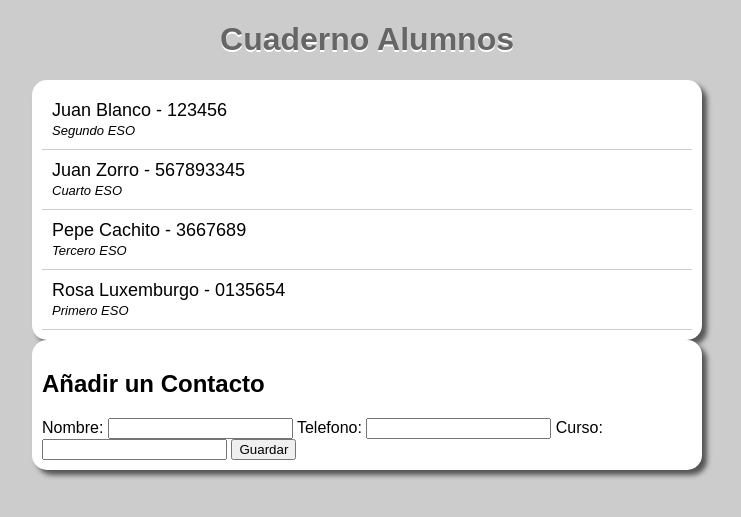
After one commit to 19Danie93/angularjsJesusConde, a PHP site: page /tuto6.php in a window 1280 px wide. The commit adds this page. Shown: the top 517 px of the page, without its empty margins (273-1014 px from the left). Run offline with PHP 8.4, Linux system fonts and the light colour scheme.

Commit message:
Video 6...

```diff
--- a/index.php
+++ b/index.php
@@ -19,6 +19,8 @@
             <li><a href="tuto1.php">tuto 1</a></li>
             <li><a href="tuto2.php">tuto 2</a></li>
             <li><a href="tuto4.php">tuto 4</a></li>
+            <li><a href="tuto5.php">tuto 5</a></li>
+            <li><a href="tuto6.php">tuto 6</a></li>
 
         </ul>
         <script src="js/angular.min.js" type="text/javascript"></script>
--- a/js/controllers/AlumnosController.js
+++ b/js/controllers/AlumnosController.js
@@ -8,4 +8,12 @@ function AlumnosController($scope) {
         {nombre:"Pepe Cachito",telefono: "3667689", curso:"Tercero ESO"},
         {nombre:"Juan Zorro",telefono: "567893345", curso:"Cuarto ESO"},
     ];
+
+    $scope.Save = function() {
+        $scope.alumnos.push({
+            nombre:$scope.nuevoAlumno.nombre,
+            telefono:$scope.nuevoAlumno.telefono,
+            curso:$scope.nuevoAlumno.curso
+        })
+    }
 }
--- /dev/null
+++ b/tuto6.php
@@ -0,0 +1,34 @@
+<?php
+/**
+ * Created by PhpStorm.
+ * User: Edward
+ * Date: 11/14/2014
+ * Time: 11:07 AM
+ */
+?>
+<!doctype html>
+<html lang="en" ng-app>
+<head>
+    <meta charset="UTF-8">
+    <title>Cuaderno de Alumnos</title>
+    <link rel="stylesheet" href="css/style.css"/>
+</head>
+<body ng-controller="AlumnosController">
+    <h1>Cuaderno Alumnos</h1>
+    <div class="wrapper">
+        <div class="contact-item" ng-repeat="alumno in alumnos | orderBy:'nombre' ">
+            <div class="nombre">{{alumno.nombre}} - {{alumno.telefono}}</div>
+            <span class="curso">{{alumno.curso}}</span>
+        </div>
+    </div>
+    <div class="wrapper">
+        <h2>Añadir un Contacto</h2>
+        Nombre: <input type="text" ng-model="nuevoAlumno.nombre"/>
+        Telefono: <input type="text" ng-model="nuevoAlumno.telefono"/>
+        Curso: <input type="text" ng-model="nuevoAlumno.curso"/>
+        <button ng-click="Save()">Guardar</button>
+    </div>
+    <script src="js/angular.min.js" type="text/javascript"></script>
+    <script src="js/controllers/AlumnosController.js"></script>
+</body>
+</html>
```
